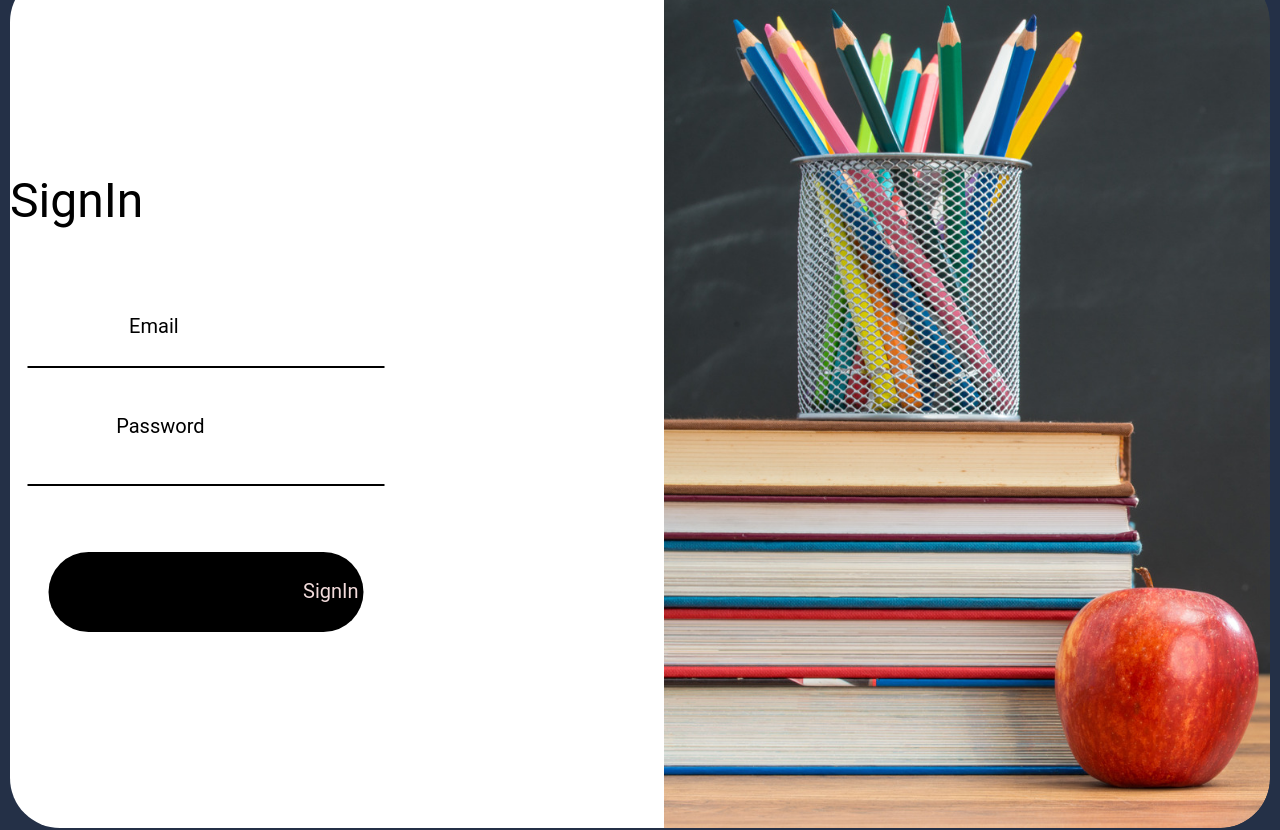
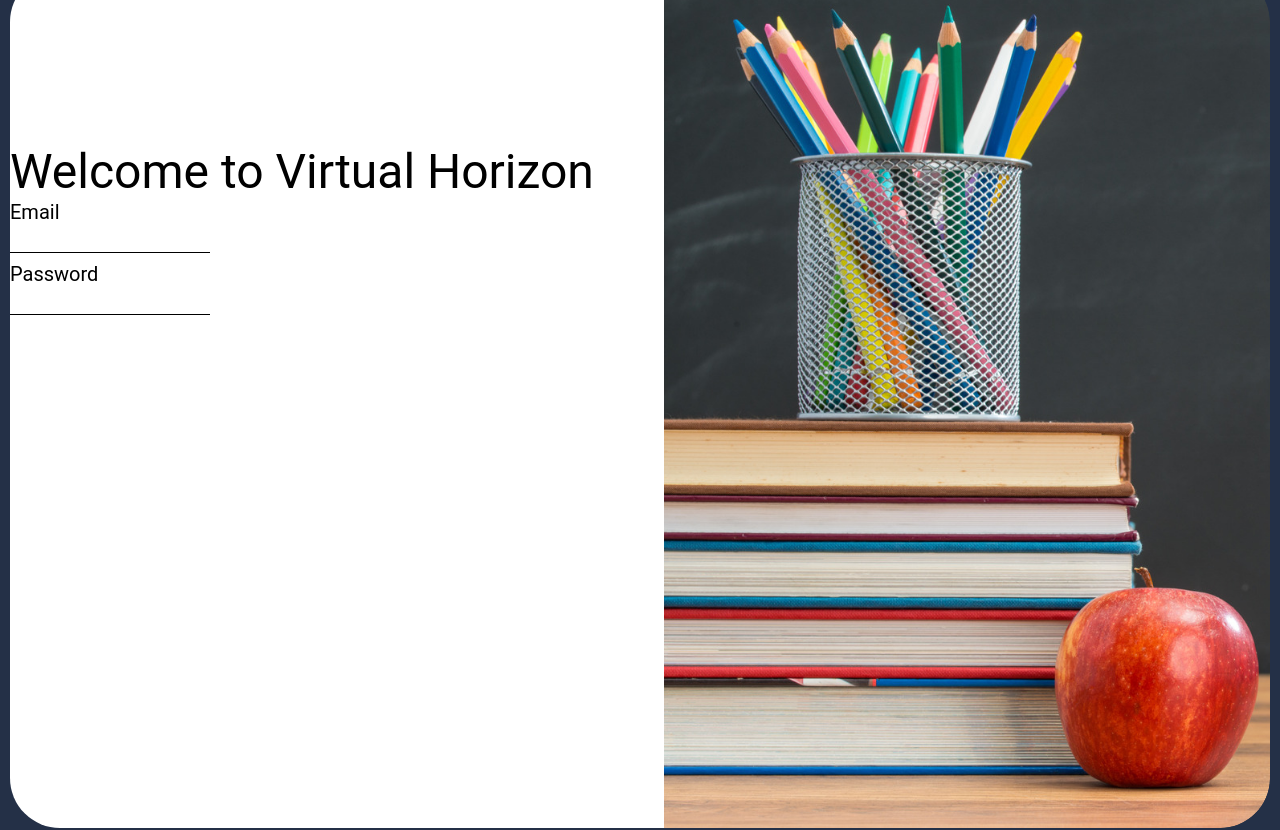
Before and after one commit to vacaramin/Virtual-Horizon, a React (Create React App) app in the folder frontend/: page /login in a window 1280 px wide. Shown: the top 830 px of the page. Built offline with nearby package versions, Linux system fonts and the light colour scheme.

Commit message:
login screen -inprocess

```diff
--- a/frontend/src/Components/LoginScreen/LoginScreen.css
+++ b/frontend/src/Components/LoginScreen/LoginScreen.css
@@ -19,7 +19,6 @@
     border-radius: 50px 0px 0px 50px;
 }
 
-/* Positioning for the two elements */
 .left-rectangle,
 .right-image {
     position: relative;
@@ -27,7 +26,6 @@
     left: 0;
 }
 
-/* Styling for the container element */
 .LoginScreen {
     display: flex;
     justify-content: center;
@@ -35,40 +33,85 @@
     height: 100vh;
 }
 
-/* Positioning for the two elements */
 .right-image {
     margin-right: 0px;
-    /* Adjust as needed */
+
 }
 
 .left-rectangle {
     margin-left: 0px;
-    /* Adjust as needed */
 }
 
-/* Rectangle 5 */
 .signinButton {
+    position: relative;
+    width: 315px;
+    height: 80px;
+    left: 174.5px;
+    top: 100%;
+
+    display: flex;
+    justify-content: center;
+    align-items: center;
+
+    background: #000000;
+    border-radius: 76px;
+
+    text-align: center;
+    font-family: 'Roboto';
+    font-style: normal;
+    font-size: 20px;
+    color: #FFFFFF;
+}
+.signinButton:hover {
     position: relative;
     width: 315px;
     height: 80px;
     left: 174.5px;
     top: 580px;
 
-    background: #000000;
+    background: rgb(71, 71, 71);
     border-radius: 76px;
 
+    display: flex;
+    justify-content: center;
+    align-items: center;
+
+
+    text-align: center;
+    font-family: 'Roboto';
+    font-style: normal;
+    font-size: 20px;
+    color: #FFFFFF;
 }
 
-/* Email */
-.EmailText {
-    left: 0%;
-    top: 40%;
+
+
+
+
+
+/* Sign In */
+.Welcome-Text {
+    position: relative;
+
     font-family: 'Roboto';
-    font-style: normal;
-    font-weight: 400;
-    font-size: 20px;
+    font-size: 48px;
 
     color: #000000;
+}
+
+
+input {
+    border: none;
+    border-bottom: 1px solid black;
+    margin-bottom: 10px;
+    padding: 5px;
+    font-size: 16px;
+    width: 29%;
+}
+
+.rectangle {
+    width: 100%;
+    height: 20%;
 }
 
 
@@ -76,59 +119,14 @@
 
 
 /* Sign In */
-.signinText {
+.signinBoxText {
     position: relative;
-
-    top: 200px;
-    font-family: 'Roboto';
-    font-size: 48px;
-
-    color: #000000;
-}
-
-
-.line1{
-    position: relative;
-    left: 20px;
-}
-
-.line2{
-
-}
-/* Password */
-.passwordText {
-    top: 443px;
-
+    top: 33%;
+    text-align: center;
     font-family: 'Roboto';
     font-style: normal;
-    font-weight: 400;
     font-size: 20px;
-    line-height: 23px;
-
-    color: #000000;
-}
-
-
-
-
-
-
-
-/* Sign In */
-.signinBoxText {
-    position: absolute;
-    width: 61px;
-    height: 23px;
-    left: 293px;
-    top: 608px;
-
-    font-family: 'Roboto';
-    font-style: normal;
-    font-weight: 400;
-    font-size: 20px;
-    line-height: 23px;
-
-    color: #F2DBDB;
+    color: #FFFFFF;
 }
 
 
@@ -138,20 +136,23 @@
 }
 
 
-.passwordText{
-    position: absolute;
-    left: 23%;
-    transform: translateX(-50%);
-}
-.EmailText{
-    position: absolute;
-    left: 22%;
-    transform: translateX(-50%);
+.EmailText {
+    position: relative;
+    top: 50%;
+    text-align: left;
+    font-family: 'Roboto';
+    font-style: normal;
+    font-weight: 400;
+    font-size: 20px;
+    color: #000000;
 }
 
-.signinButton {
-    position: absolute;
-    left: 30%;
-    transform: translateX(-50%);
-    bottom: 60px;
+.passwordTex {
+    top: 56%;
+    font-family: 'Roboto';
+    font-style: normal;
+    font-weight: 400;
+    font-size: 20px;
+    line-height: 23px;
+    color: #000000;
 }
--- a/frontend/src/Components/LoginScreen/LoginScreen.js
+++ b/frontend/src/Components/LoginScreen/LoginScreen.js
@@ -6,17 +6,31 @@ function LoginScreen() {
     return (
         <div className="LoginScreen">
             <div className='left-rectangle'>
-            <div className='signinButton' />
-            <div >
-                <div className='EmailText'>Email</div>
-                <div className='signinText'>SignIn</div>
-                <div className='passwordText'>Password</div>
-                <div className='line1'></div>
-                <div className='line2'></div>
+                <div className='rectangle'></div>
+                <div >
+                    <div className='Welcome-Text'>Welcome to Virtual Horizon</div>
+
+                    <label htmlFor = "email" className='EmailText'>Email</label>
+                    <br/>
+
+                    <input className='input' id = "email"/>
+                    <br/>
+
+                    <label htmlFor = "password" className='passwordTex'>Password</label>
+                    <br/>
+                    <input className='input' id = "password"/>
+
+
+                </div>
+
                 <Link to="home">
-                    <div className='signinBoxText'>SignIn</div></Link>
+                        <div className='signinButton'>
+                            Sign in
+                        </div>
+                    </Link>
+
             </div>
-            </div>
+
             <div className='right-image'></div>
 
 
```
